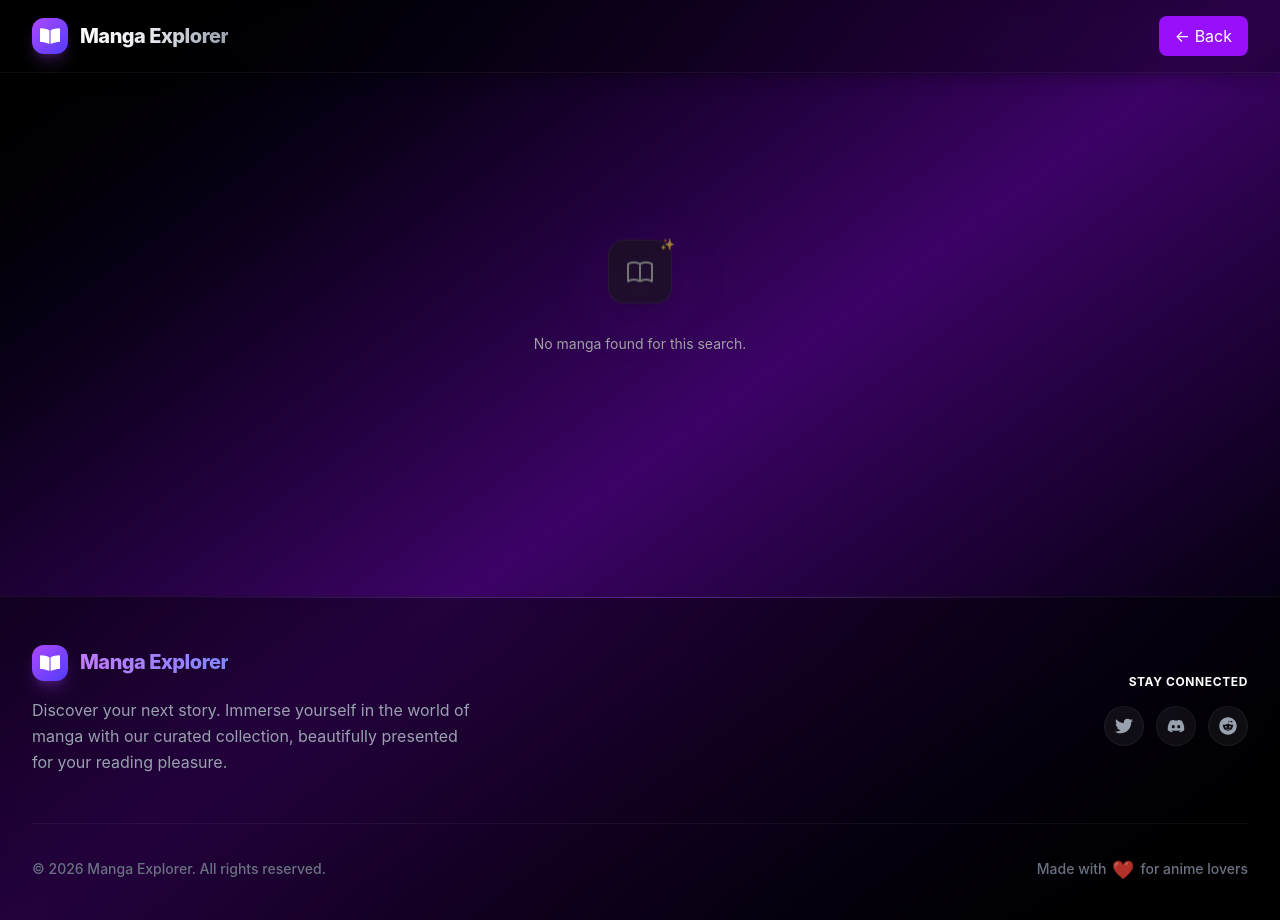
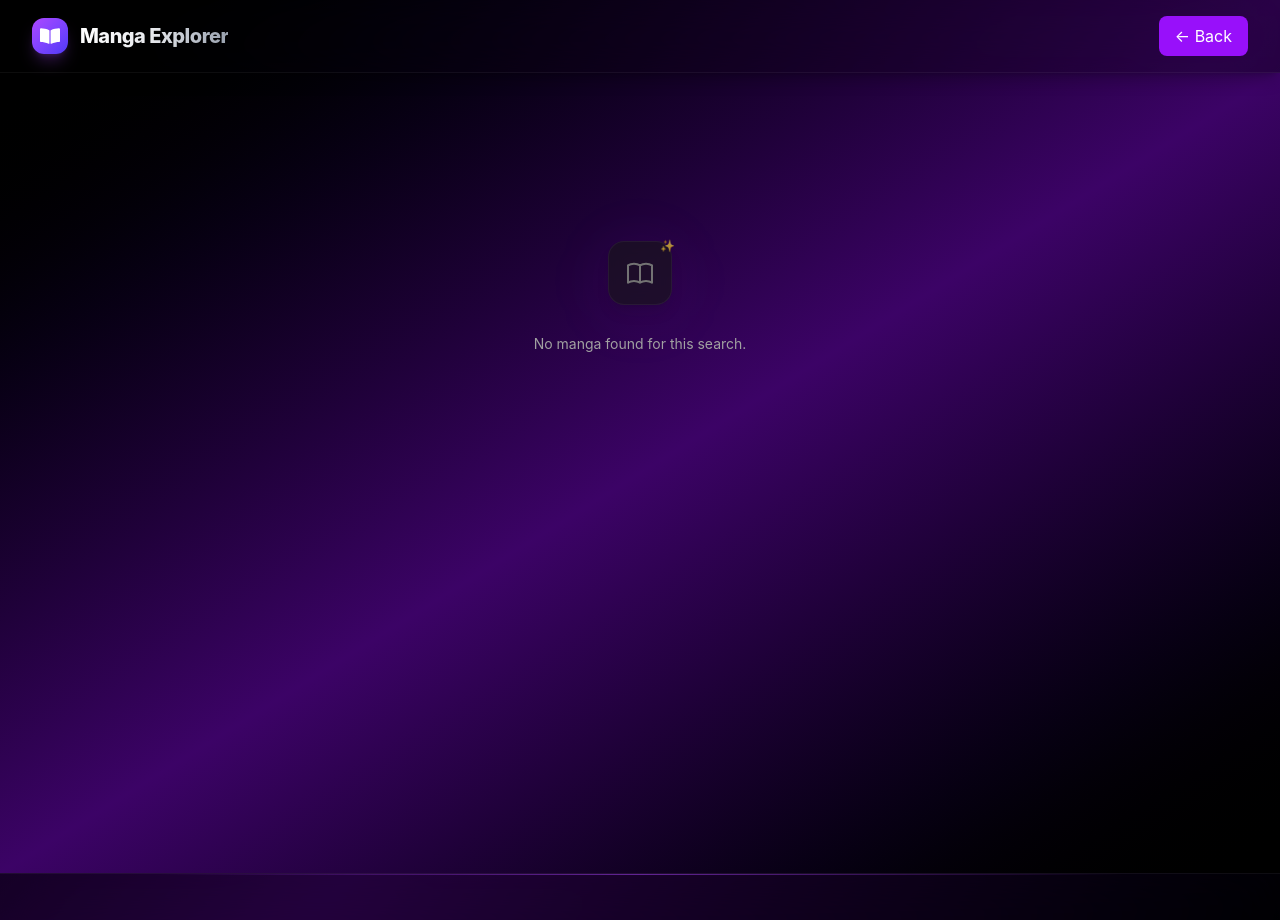
Before and after one commit to Yasin-Rahimi/manga-explorer, a React (Vite) app: page /search in a window 1280 px wide. Shown: the top 920 px of the page. Built offline with nearby package versions, Linux system fonts and the light colour scheme.

Commit message:
adding layout (footer + header)

```diff
--- a/src/components/Footer.jsx
+++ b/src/components/Footer.jsx
@@ -14,7 +14,7 @@ export default function Footer() {
     };
 
     return (
-        <footer className="relative mt-12 sm:mt-16 overflow-hidden border-t border-white/5 bg-black/40 backdrop-blur-xl">
+        <footer className="relative overflow-hidden border-t border-white/5 bg-black/40 backdrop-blur-xl">
             <div className="absolute top-0 left-1/2 h-px w-3/4 -translate-x-1/2 bg-linear-to-r from-transparent via-purple-500/50 to-transparent"></div>
             <div className="mx-auto max-w-7xl px-4 sm:px-6 md:px-8 py-10 sm:py-12">
                 <div className="flex flex-col sm:flex-row justify-between items-start sm:items-center gap-8 sm:gap-10">
--- /dev/null
+++ b/src/layouts/MainLayout.jsx
@@ -0,0 +1,43 @@
+import { useState } from "react";
+import { Outlet, useNavigate } from "react-router";
+import Header from "../components/Header";
+import Footer from "../components/Footer";
+
+export default function MainLayout() {
+    const navigate = useNavigate();
+
+    const [query, setQuery] = useState("");
+    const [isEmpty, setIsEmpty] = useState(true);
+    const [submitClicked, setSubmitClicked] = useState(false);
+
+    const handleSearch = (e) => {
+        e.preventDefault();
+        setSubmitClicked(true);
+
+        if (!query.trim()) {
+            setIsEmpty(true);
+            return;
+        }
+
+        setIsEmpty(false);
+        navigate(`/search?q=${encodeURIComponent(query.trim())}`);
+    };
+
+    return (
+        <div className="min-h-screen bg-linear-to-br from-black via-purple-950 to-black text-white">
+            <Header
+                query={query}
+                setQuery={setQuery}
+                handleSearch={handleSearch}
+                isEmpty={isEmpty}
+                submitClicked={submitClicked}
+            />
+
+            <main>
+                <Outlet />
+            </main>
+
+            <Footer />
+        </div>
+    );
+}
--- a/src/pages/Home.jsx
+++ b/src/pages/Home.jsx
@@ -1,7 +1,4 @@
 import { useState, useEffect } from "react";
-import { useNavigate } from "react-router";
-import Header from "../components/Header";
-import Footer from "../components/Footer";
 import HeroSection from "../components/HeroSection";
 import TrendingSection from "../components/TrendingSection";
 import { getTopManga } from "../lib/api";
@@ -9,7 +6,7 @@ import { getTopManga } from "../lib/api";
 const ERROR_MESSAGE = "Failed to load trending manga.";
 
 export default function Home() {
-    const navigate = useNavigate();
+
 
     // State for search (props to Header)
     const [query, setQuery] = useState("");
@@ -45,29 +42,11 @@ export default function Home() {
         fetchData();
     }, [page]);
 
-    const handleSearch = (e) => {
-        e.preventDefault();
-        setSubmitClicked(true);
-        if (!query.trim()) {
-            setIsEmpty(true);
-            return;
-        }
-        setIsEmpty(false);
-        navigate(`/search?q=${encodeURIComponent(query.trim())}`);
-    };
-
     const heroMangas = trending.slice(0, 5);
     const trendingMangas = trending.slice(5);
 
     return (
         <div className="min-h-screen bg-linear-to-br from-black via-purple-950 to-black text-white">
-            <Header
-                query={query}
-                setQuery={setQuery}
-                handleSearch={handleSearch}
-                isEmpty={isEmpty}
-                submitClicked={submitClicked}
-            />
             <HeroSection mangas={heroMangas} />
             <TrendingSection
                 trending={trendingMangas}
@@ -77,7 +56,6 @@ export default function Home() {
                 loading={loading}
                 error={error}
             />
-            <Footer />
         </div>
     );
 }
--- a/src/pages/MangaDetails.jsx
+++ b/src/pages/MangaDetails.jsx
@@ -1,7 +1,5 @@
 import { useLoaderData } from "react-router";
 import { getMangaById } from "../lib/api";
-import Header from "../components/Header";
-import Footer from "../components/Footer";
 import MangaBackground from "../components/manga/MangaBackground";
 import MangaCover from "../components/manga/MangaCover";
 import MangaTitleSection from "../components/manga/MangaTitleSection";
@@ -34,7 +32,6 @@ export default function MangaDetails() {
     return (
         <div className="min-h-screen bg-linear-to-br from-black via-purple-950 to-black text-gray-100 flex flex-col selection:bg-purple-600 selection:text-white">
             <MangaBackground imageUrl={coverImageUrl} />
-            <Header />
             <main className="relative z-10 grow w-full max-w-7xl mx-auto px-4 sm:px-6 lg:px-8 py-6 sm:py-8 lg:py-10">
                 <div className="mt-2 sm:mt-4 grid grid-cols-1 lg:grid-cols-12 gap-8 lg:gap-12 items-start">
                     <div className="lg:col-span-4 flex flex-col items-center lg:items-start">
@@ -54,7 +51,6 @@ export default function MangaDetails() {
                     </div>
                 </div>
             </main>
-            <Footer />
         </div>
     );
 }
--- a/src/pages/Search.jsx
+++ b/src/pages/Search.jsx
@@ -1,8 +1,6 @@
 import { useMemo, useState } from "react";
 import { useLoaderData, useNavigation } from "react-router";
 import { searchManga } from "../lib/api";
-import Header from "../components/Header";
-import Footer from "../components/Footer";
 import Loading from "../components/ui/Loading";
 import Error from "../components/ui/Error";
 import Empty from "../components/ui/Empty";
@@ -67,7 +65,6 @@ export default function Search() {
 
     return (
         <div className="min-h-screen bg-linear-to-br from-black via-purple-950 to-black text-white flex flex-col">
-            <Header />
             <main className="flex-1 w-full mx-auto px-4 sm:px-6 md:px-8 lg:px-10 xl:px-12 py-6 sm:py-8 md:py-10">
                 <SearchHeader
                     query={query}
@@ -100,7 +97,6 @@ export default function Search() {
                     </div>
                 )}
             </main>
-            <Footer />
         </div>
     );
 }
--- a/src/router/AppRouter.jsx
+++ b/src/router/AppRouter.jsx
@@ -1,22 +1,30 @@
 import { createBrowserRouter } from "react-router";
+
+import MainLayout from "../layouts/MainLayout";
+
 import Home from "../pages/Home";
 import Search, { searchLoader } from "../pages/Search";
 import MangaDetails, { mangaDetailsLoader } from "../pages/MangaDetails";
 
+
 export const router = createBrowserRouter([
     {
+        element: <MainLayout />,
+        children: [
+            {
                 path: "/",
-        Component: Home,
-        // بدون loader – صفحه‌بندی با state داخلی
+                element: <Home />,
             },
             {
                 path: "/search",
-        Component: Search,
+                element: <Search />,
                 loader: searchLoader,
             },
             {
                 path: "/manga/:id",
-        Component: MangaDetails,
+                element: <MangaDetails />,
                 loader: mangaDetailsLoader,
             },
+        ],
+    },
 ]);
```
Lines whose indentation alone changed are shown as unchanged.
